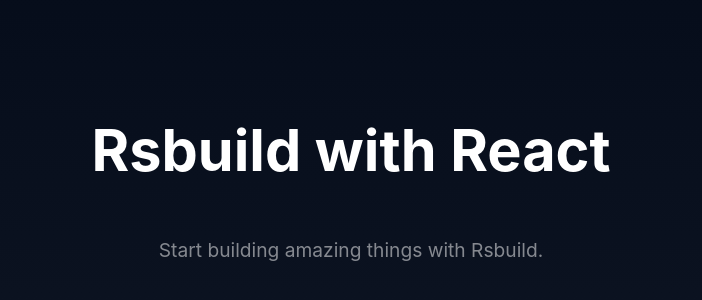
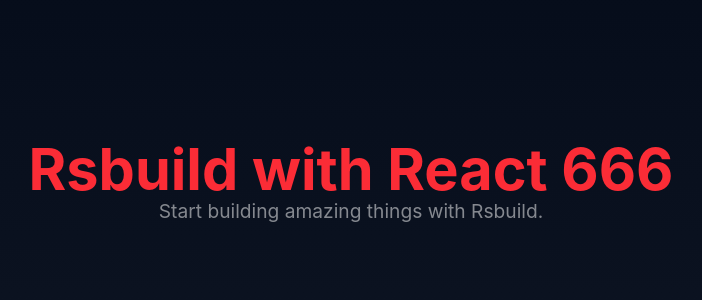
Before and after one commit to Liu7i-67/q_desktop, a React app: page / in a window 1280 px wide. Shown: the part 220-520 px from the top of the page, without its empty margins (289-991 px from the left). Built offline with nearby package versions, Linux system fonts and the light colour scheme; the HTML template or start-up script is replaced by a standard one.

Commit message:
追加tailwindcss

```diff
--- a/package.json
+++ b/package.json
@@ -8,7 +8,7 @@
   "author": "liu7i",
   "scripts": {
     "build:web": "rsbuild build",
-    "dev":"npm-run-all --parallel dev:web dev:electron",
+    "dev": "npm-run-all --parallel dev:web dev:electron",
     "dev:web": "rsbuild dev",
     "dev:electron": "npm run translate:electron && cross-env NODE_ENV=development electron .",
     "format": "prettier --write .",
@@ -26,6 +26,8 @@
   "devDependencies": {
     "@rsbuild/core": "^1.2.16",
     "@rsbuild/plugin-react": "^1.1.1",
+    "@rsbuild/plugin-tailwindcss": "^2.0.3",
+    "@tailwindcss/postcss": "^4.3.1",
     "@types/node": "^22.13.11",
     "@types/react": "^19.0.10",
     "@types/react-dom": "^19.0.4",
@@ -33,6 +35,7 @@
     "electron-builder": "^25.1.8",
     "npm-run-all": "^4.1.5",
     "prettier": "^3.5.2",
+    "tailwindcss": "^4.3.1",
     "typescript": "^5.8.2"
   },
   "pnpm": {
--- /dev/null
+++ b/postcss.config.cjs
@@ -0,0 +1,5 @@
+module.exports = {
+  plugins: {
+    '@tailwindcss/postcss': {},
+  },
+};
--- a/rsbuild.config.ts
+++ b/rsbuild.config.ts
@@ -1,9 +1,10 @@
 import { defineConfig } from '@rsbuild/core';
 import { pluginReact } from '@rsbuild/plugin-react';
+import { pluginTailwindcss } from '@rsbuild/plugin-tailwindcss';
 import path from 'path';
 
 export default defineConfig({
-  plugins: [pluginReact()],
+  plugins: [pluginReact(), pluginTailwindcss()],
   server: {
     port: 5677,
   },
--- a/src/ui/App.css
+++ b/src/ui/App.css
@@ -1,3 +1,5 @@
+@import 'tailwindcss';
+
 body {
   margin: 0;
   color: #fff;
--- a/src/ui/App.tsx
+++ b/src/ui/App.tsx
@@ -3,7 +3,7 @@
 const App = () => {
   return (
     <div className="content">
-      <h1>Rsbuild with React</h1>
+      <h1 className="text-red-500">Rsbuild with React 666</h1>
       <p>Start building amazing things with Rsbuild.</p>
     </div>
   );
--- /dev/null
+++ b/tailwind.config.js
@@ -0,0 +1,8 @@
+/** @type {import('tailwindcss').Config} */
+module.exports = {
+  content: ['./src/ui/**/*.{html,js,ts,jsx,tsx}'],
+  theme: {
+    extend: {},
+  },
+  plugins: [],
+};
```
Also changed, not shown: 1 other file (tests, documents, lock files or other folders).
